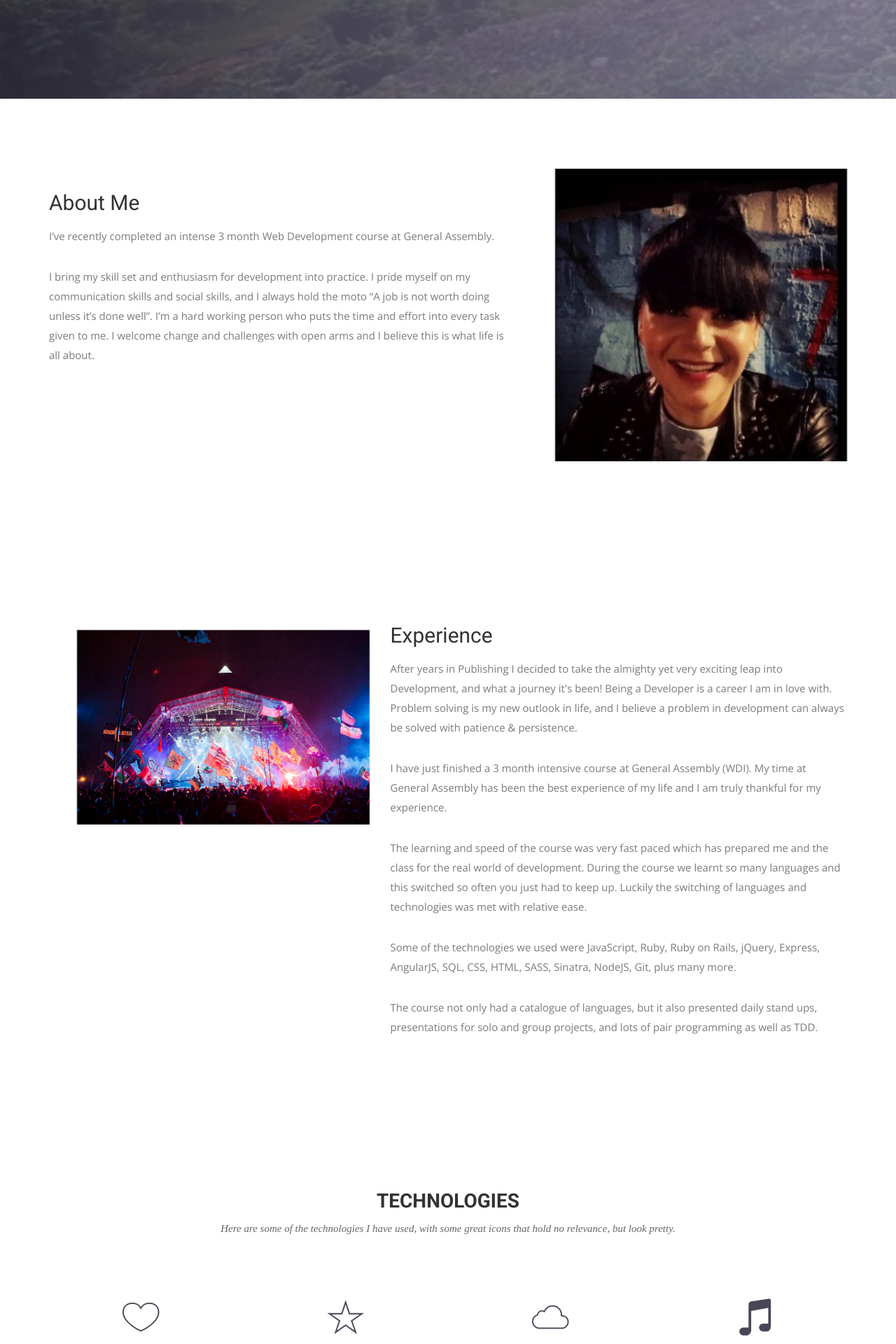
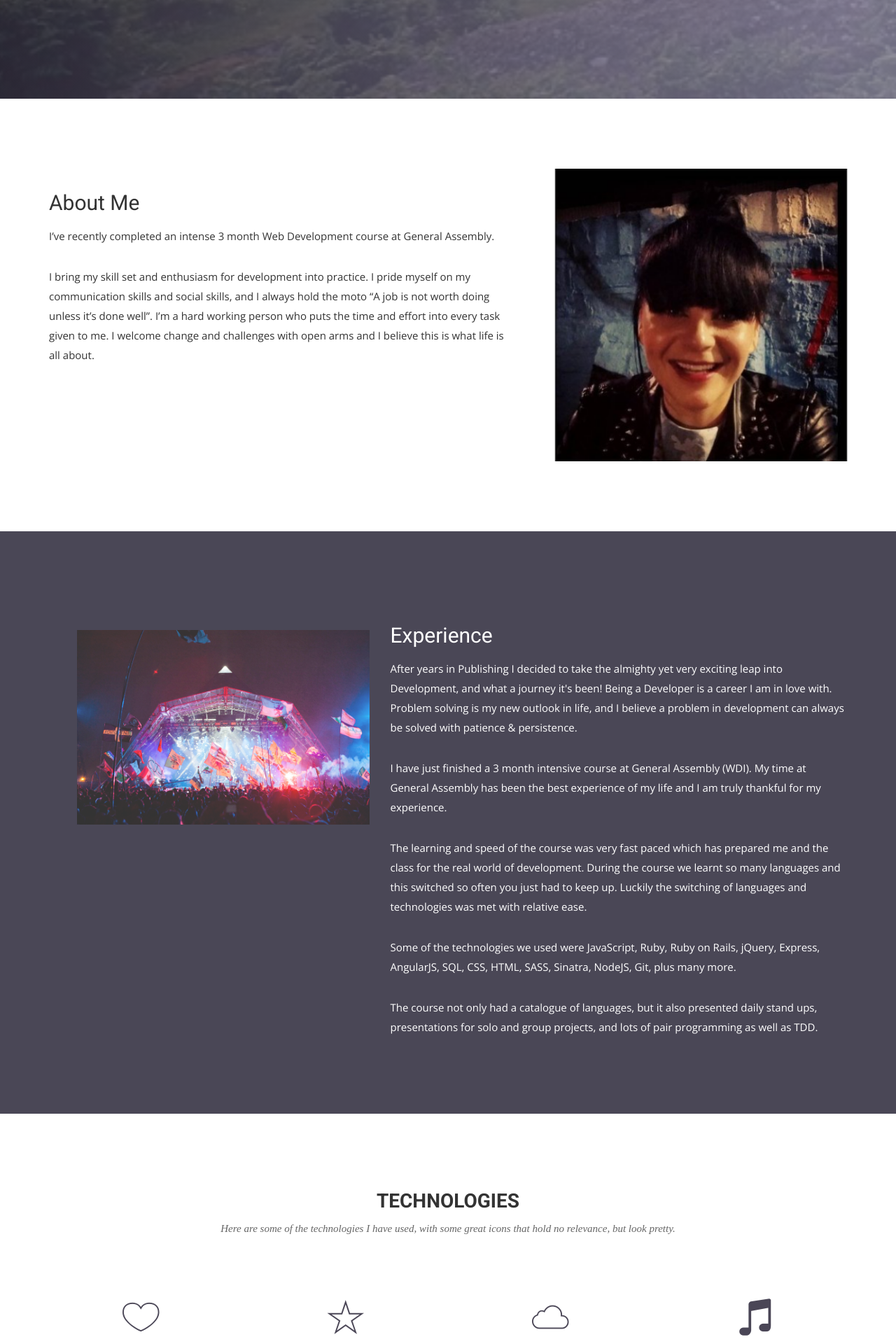
Before and after one commit to Nattie87/Nattie87.github.io, a Jekyll site: the page built from index.html, in a window 1280 px wide. Shown: the part 804-2724 px from the top of the page at 70% size. Built offline with Jekyll 4.4.1, drawn with Linux system fonts in a browser that asks for light colours; nearby versions of some CDN libraries; some web fonts are replaced.

Commit message:
background for experience

```diff
--- a/css/airspace.css
+++ b/css/airspace.css
@@ -146,7 +146,6 @@ font header .navbar-default .navbar-nav li a:hover {
   margin: 0;
 }
 #intro .block p {
-  color: #7B7B7B;
   padding-top: 20px;
 }
 #intro .block img {
@@ -157,6 +156,32 @@ font header .navbar-default .navbar-nav li a:hover {
   margin-bottom: 0px;
 }
 #intro .section-title p {
+  padding-top: 20px;
+}
+
+#about {
+  padding: 100px 0;
+  background-color: #1d192c;
+  opacity: 0.8;
+  color: white;
+}
+#about .block h2 {
+  padding-top: 35px;
+  line-height: 27px;
+  margin: 0;
+  color: white;
+}
+#about .block p {
+  padding-top: 20px;
+}
+#about .block img {
+  padding-left: 40px;
+  width: 100%;
+}
+#about .section-title {
+  margin-bottom: 0px;
+}
+#about .section-title p {
   padding-top: 20px;
 }
 /*--
--- a/index.html
+++ b/index.html
@@ -40,7 +40,7 @@ permalink: /
     </div>
   </div>
 </section>
-<section id="intro">
+<section id="about">
   <div class="container">
     <div class="row">
       <div class="col-md-5 col-sm-12">
```
